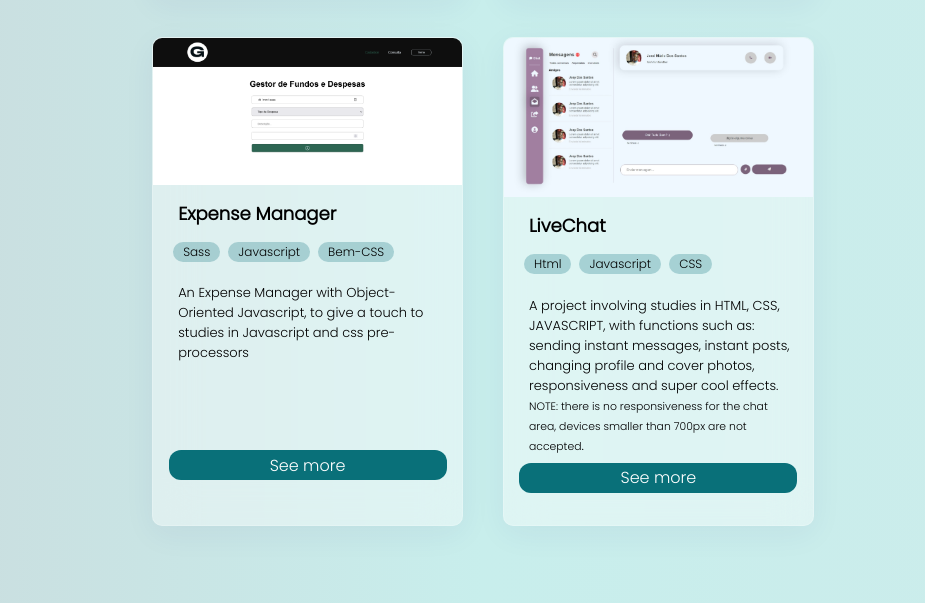
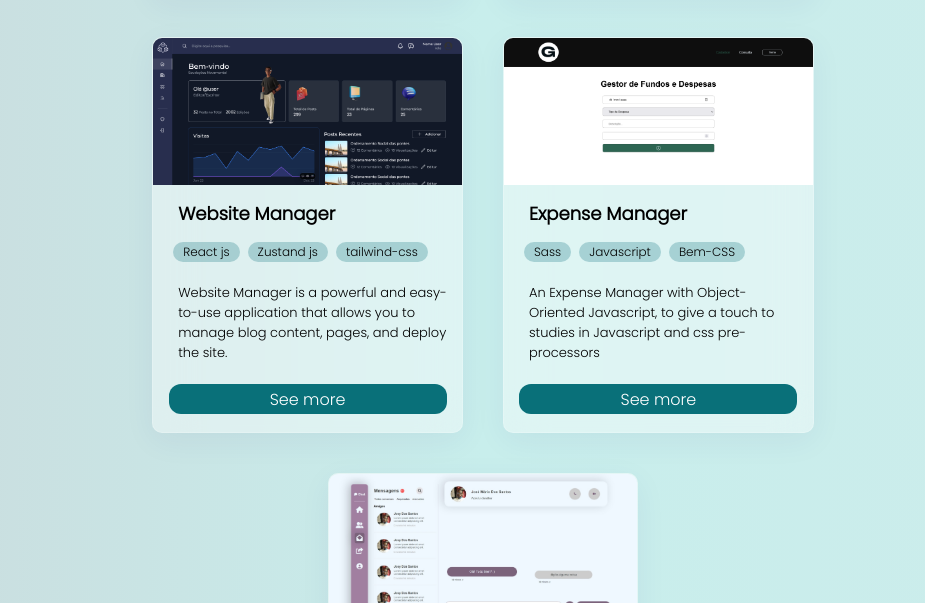
Before and after one commit to Josemario17/Jose-Alfredo-Mario-Dos-Santos, a plain HTML site: page index.html in a window 1280 px wide. Shown: the part 2807-3410 px from the top of the page, without its empty margins (157-1082 px from the left). Drawn offline with Linux system fonts and the light colour scheme.

Commit message:
feat: new project added

```diff
--- a/index.html
+++ b/index.html
@@ -210,6 +210,7 @@
                     </div>
 
                     <!-- grid-4 -->
+
                     <div class="project-md__area--card-xl">
                         <img src="assets/images/crud-js.png" alt="Next Js Crud">
                         <span class="card-title">Next Js + Typescript + Redux <br> RTQ Crud</span>
@@ -225,6 +226,19 @@
 
                     <!-- grid-5 -->
                     <div class="project-md__area--card-xl">
+                        <img src="assets/images/Screenshot.png" alt="Next Js Crud">
+                        <span class="card-title">Website Manager</span>
+                        <ul class="list-badge">
+                            <li class="badge">React js</li>
+                            <li class="badge">Zustand js</li>
+                            <li class="badge">tailwind-css</li>
+                        </ul>
+                        <p class="text-card">Website Manager is a powerful and easy-to-use application that allows you to manage blog content, pages, and deploy the site. </p>
+                        <a target="_blank" href="https://website-manager-gules.vercel.app/">See more</a>
+                    </div>
+
+                    <!-- grid-6 -->
+                    <div class="project-md__area--card-xl">
                         <img src="assets/images/Screen-05.png" alt="gestor de fundos">
                         <span class="card-title">Expense Manager</span>
                         <ul class="list-badge">
@@ -236,7 +250,7 @@
                         <a target="_blank" href="https://josemario17.github.io/Estudos-em-Javascript-e-em-Sass/">See more</a>
                     </div>
 
-                    <!-- grid-6 -->
+                    <!-- grid-7 -->
                     <div class="project-md__area--card-xl">
                         <img src="assets/images/project-3.jpeg" alt="LiveChat">
                         <span class="card-title">LiveChat</span>
@@ -249,6 +263,7 @@
                         <a target="_blank" href="https://josemario17.github.io/LiveChat/index.html">See more</a>
                     </div>
                 </div>
+            </div>
             </section>
 
             <!-- get Cv describe -->
```
Also changed, not shown: assets/images/Screenshot.png (added).
